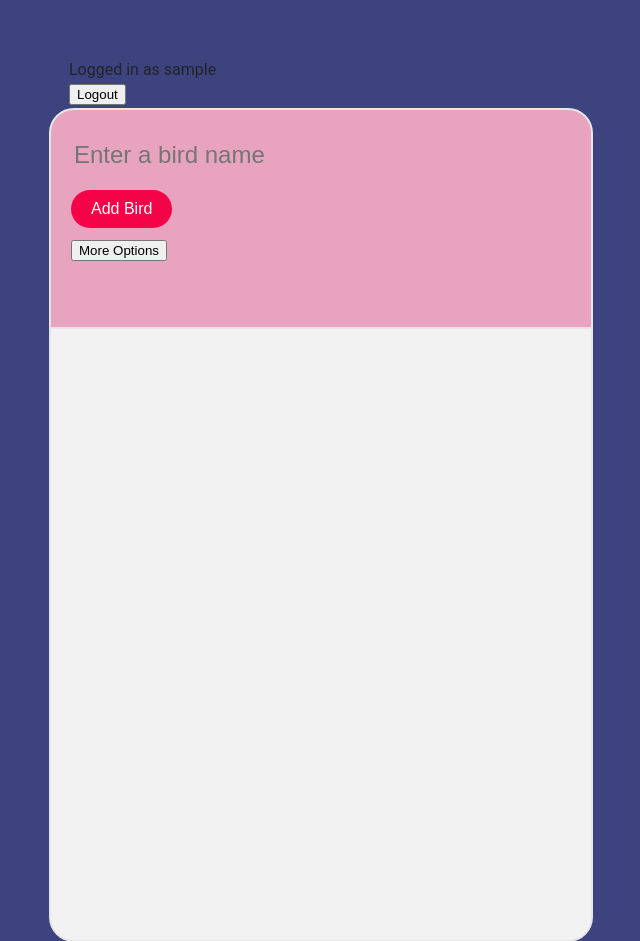
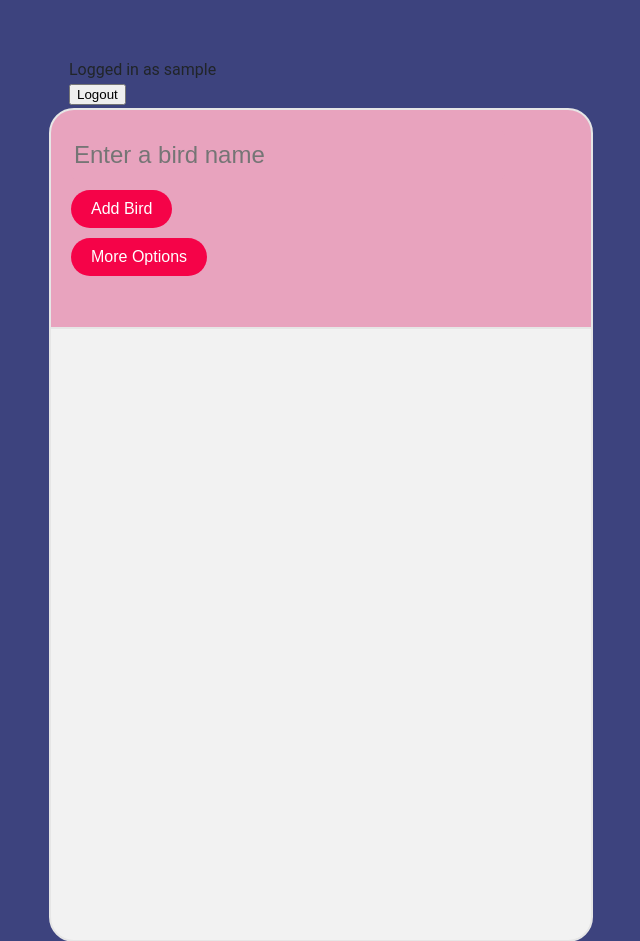
Before and after one commit to robertliamchristian/BDX, a Flask app: page /birdedex in a window 1280 px wide. Shown: the top 941 px of the page, without its empty margins (9-649 px from the left). Run offline with Flask 3, Linux system fonts and the light colour scheme; the visitor is signed in with stand-in values (Sample User, id 1); data that the repository does not hold is empty.

Commit message:
button styles

```diff
--- a/static/css/pstyle.css
+++ b/static/css/pstyle.css
@@ -69,6 +69,23 @@ body {
     background-color: #2C315C;
 }
 
+button {
+    background-color: #F50348;
+    color: #fff;
+    padding: 10px 20px;
+    border: none;
+    border-radius: 20px;
+    cursor: pointer;
+    font-size: 16px;
+    font-weight: 500;
+}
+
+button:hover {
+    background-color: #2C315C;
+}
+
+
+
 .bird-search input[type="text"] {
     padding-top: 10px;
     padding-bottom: 10px;
@@ -118,3 +135,7 @@ body {
 #working {
     color: red
 }
+
+#existing-lists ul.no-bullets li {
+    padding: 10px 0;  /* Adjust as needed */
+}
```
